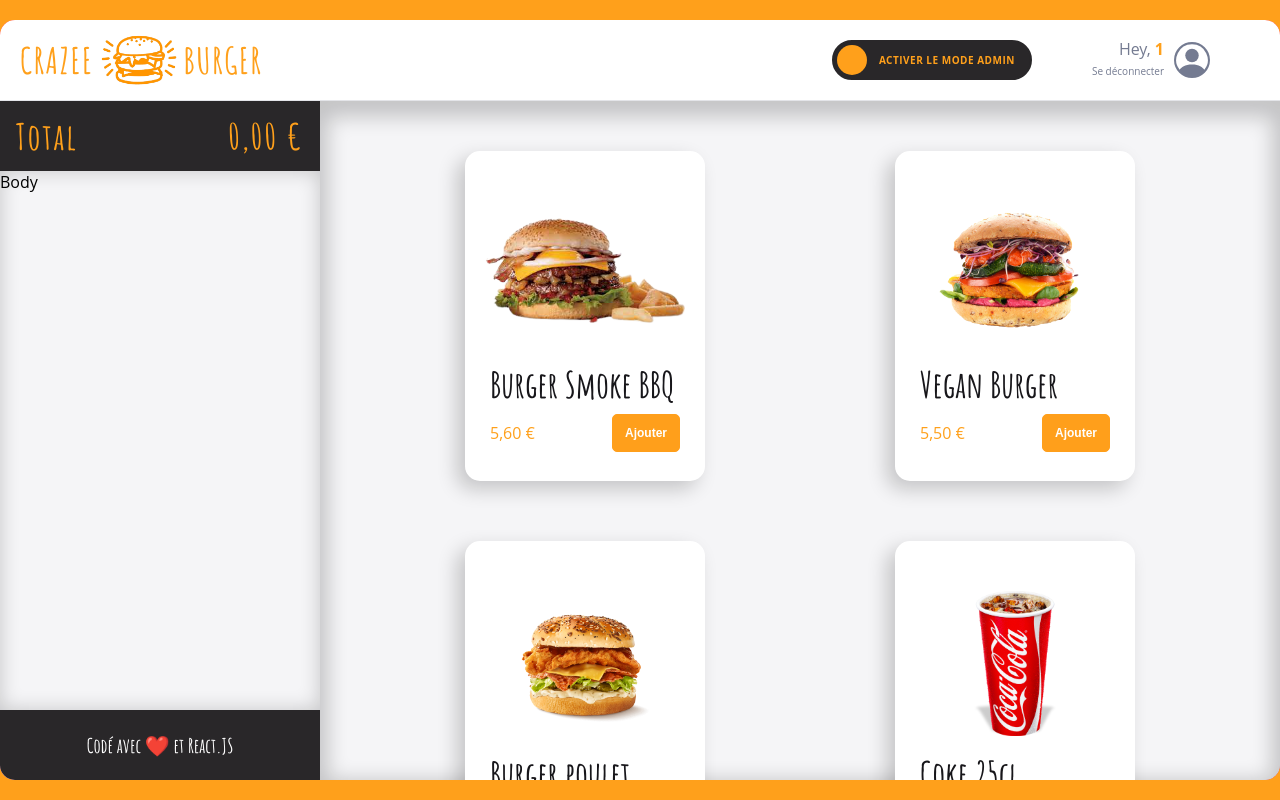
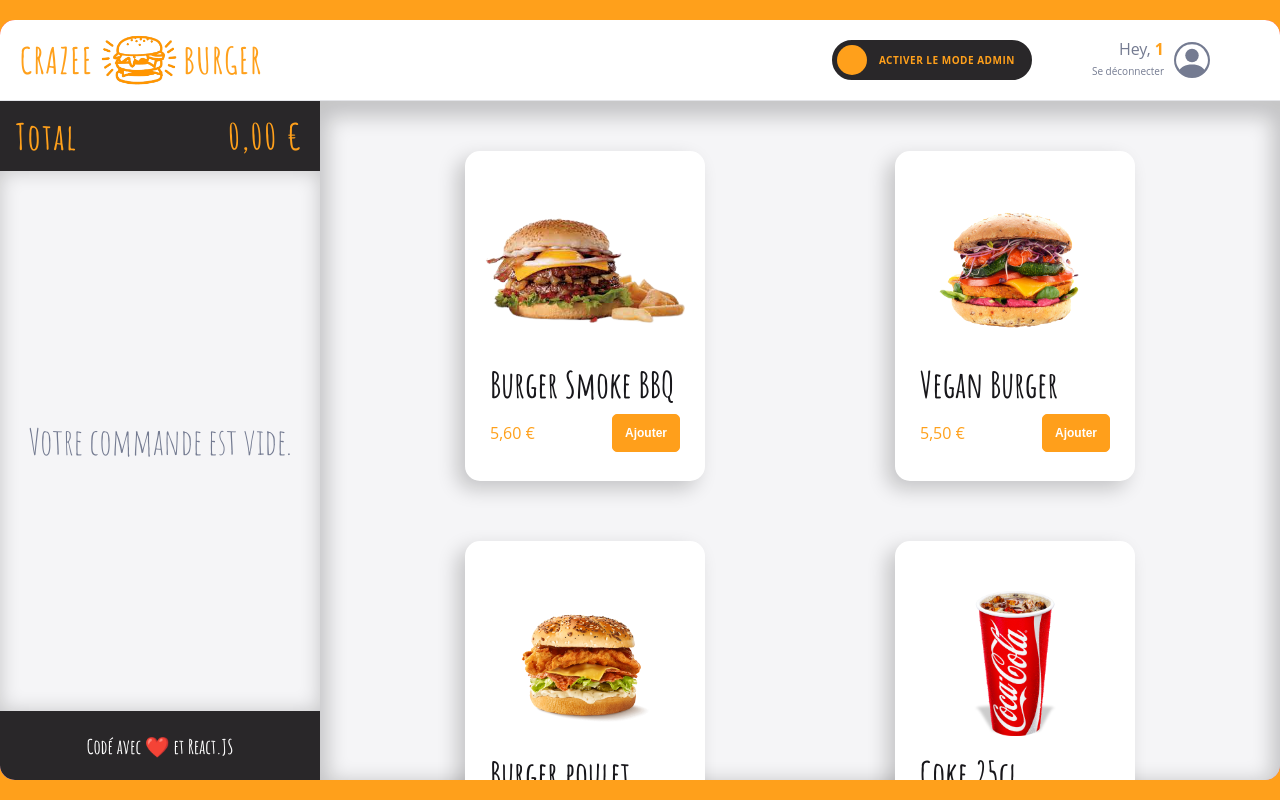
Before and after one commit to AzN-StaR27/crazee-burger, a React (Vite) app: page /order/1 in a window 1280 px wide. Built offline with nearby package versions, Linux system fonts and the light colour scheme.

Commit message:
♻️  F10: BASKET > Add Body

```diff
--- a/src/components/pages/order/Main/Basket/Basket.jsx
+++ b/src/components/pages/order/Main/Basket/Basket.jsx
@@ -1,15 +1,14 @@
 import styled from "styled-components";
-import { theme } from "../../../../../theme";
-import Header from "./Header";
 import Total from "./Total";
 import { formatPrice } from "../../../../../utils/maths";
 import Footer from "./Footer";
+import BasketBody from "./BasketBody";
+
 export default function Basket() {
   return (
     <BasketStyled>
       <Total amountToPay={formatPrice(0)} />
-
-      <div className="body">Body</div>
+      <BasketBody />
       <Footer />
     </BasketStyled>
   );
@@ -19,10 +18,4 @@ const BasketStyled = styled.div`
   background: pink;
   display: flex;
   flex-direction: column;
-
-  .body {
-    flex: 1;
-    background: ${theme.colors.background_white};
-    box-shadow: ${theme.shadows.basket};
-  }
 `;
--- /dev/null
+++ b/src/components/pages/order/Main/Basket/BasketBody.jsx
@@ -0,0 +1,31 @@
+import React from "react";
+import styled from "styled-components";
+import { theme } from "../../../../../theme";
+
+export default function BasketBody() {
+  return (
+    <BasketBodyStyled>
+      <span className="empty-message">Votre commande est vide.</span>
+    </BasketBodyStyled>
+  );
+}
+
+const BasketBodyStyled = styled.div`
+  flex: 1;
+  background: ${theme.colors.background_white};
+  box-shadow: ${theme.shadows.basket};
+
+  .empty-message {
+    display: flex;
+    height: calc(95vh - 10vh - 70px - 70px);
+    text-align: center;
+    flex: 1;
+    justify-content: center;
+    align-items: center;
+    align-self: center;
+    line-height: 2;
+    font-family: ${theme.fonts.family.stylish};
+    font-size: ${theme.fonts.size.P4};
+    color: ${theme.colors.greyBlue};
+  }
+`;
```
